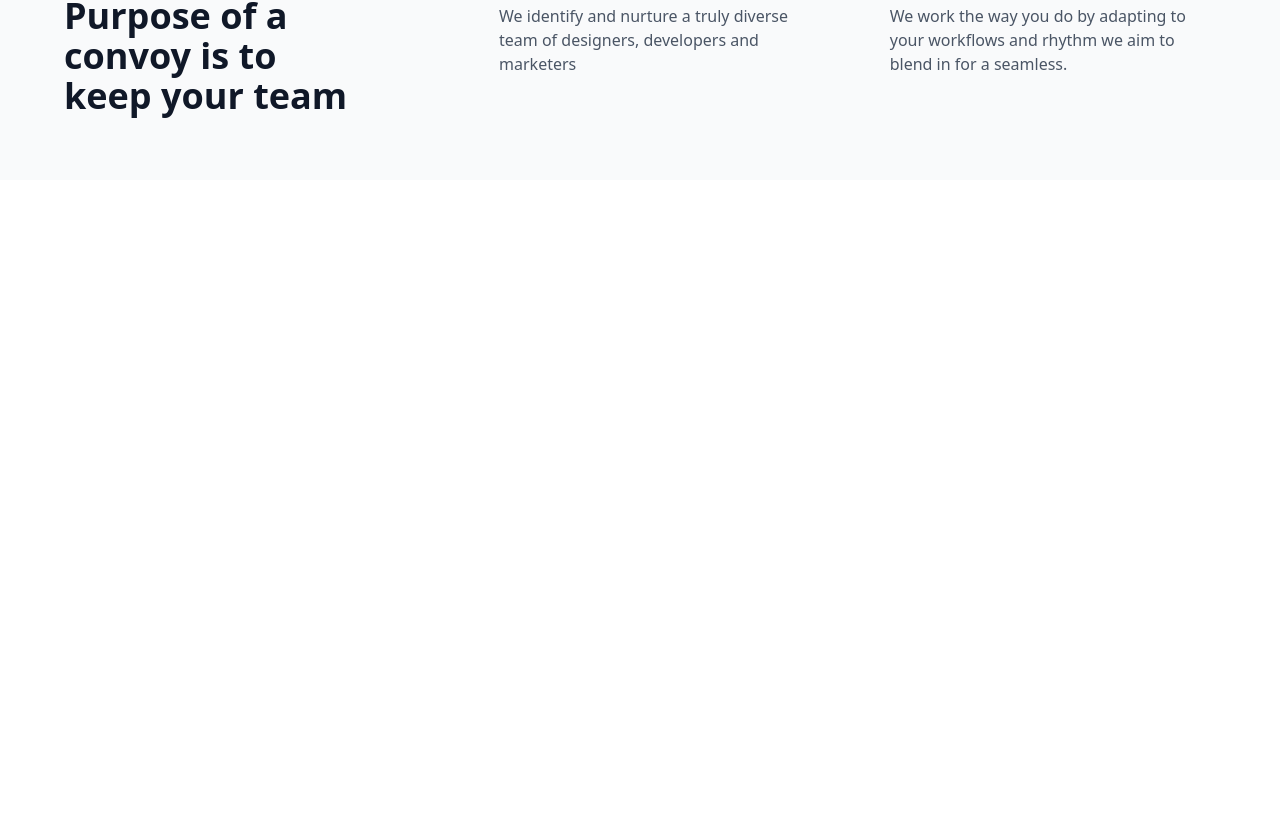
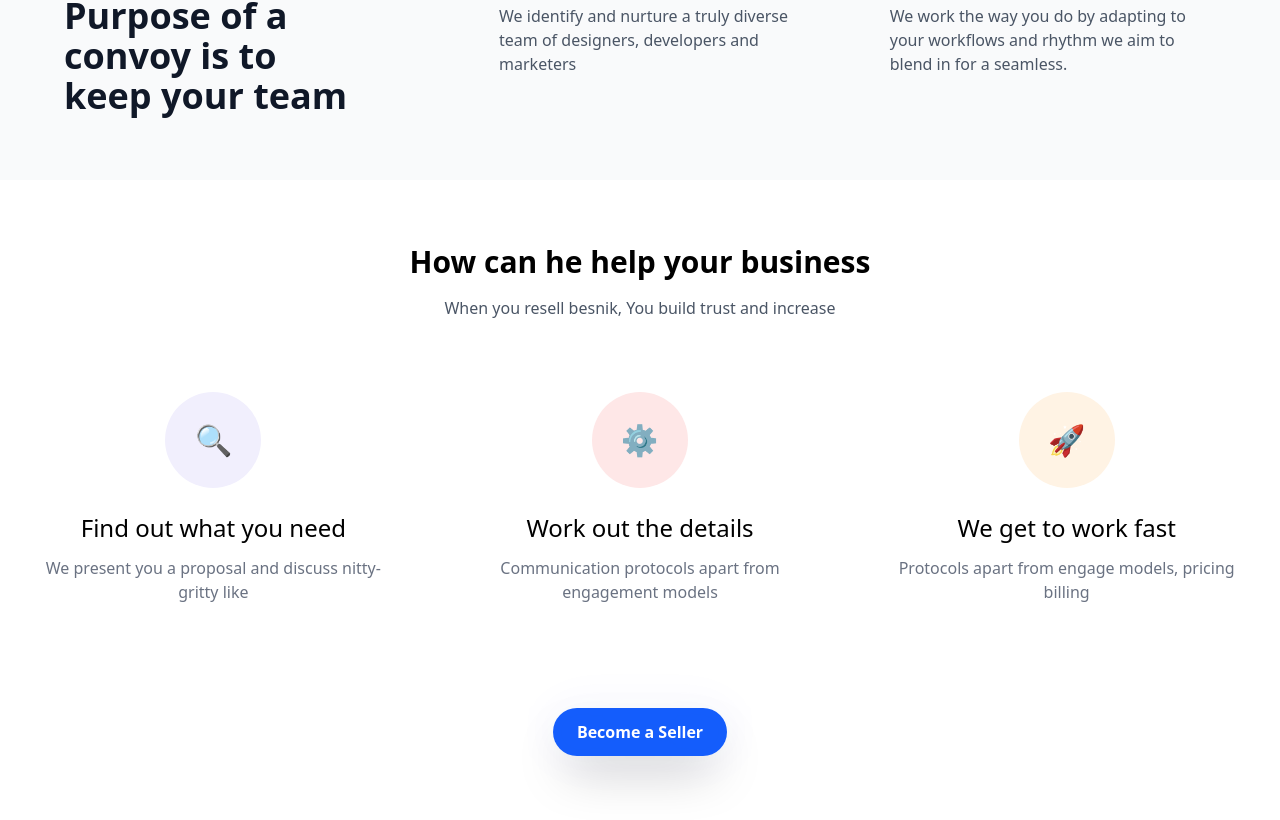
Before and after one commit to rehan606/Lending-Page, a React (Vite) app: page / in a window 1280 px wide. Shown: the part 911-1731 px from the top of the page. Before the commit the page ends 1091 px from the top, so only its background shows below. Built offline with nearby package versions, Linux system fonts and the light colour scheme.

Commit message:
complete Feature Section

```diff
--- a/src/App.jsx
+++ b/src/App.jsx
@@ -3,6 +3,8 @@
 // import viteLogo from '/vite.svg'
 import './App.css'
 import CompanyLogo from './components/CompanyLogo'
+import FeaturesSection from './components/FeaturesSection'
+import Features from './components/FeaturesSection'
 import Hero from './components/Hero'
 import Navbar from './components/Navbar'
 import PurposeSection from './components/PurposeSection'
@@ -15,10 +17,11 @@
       <main className='relative min-h-screen overflow-hidden'>
         <div className='absolute -top-28 -left-28 w-[500px] h-[500px] bg-gradient-to-tr from-indigo-500/20 to-pink-500/20 rounded-full blur-[80px] -z-10 '></div>
         <div className='overflow-hidden'>
-          <Navbar></Navbar>
-          <Hero></Hero>
-          <CompanyLogo></CompanyLogo>
-          <PurposeSection></PurposeSection>
+          <Navbar/>
+          <Hero/>
+          <CompanyLogo/>
+          <PurposeSection/>
+          <FeaturesSection/>
         </div>
       </main>
 
--- a/src/assets/data.js
+++ b/src/assets/data.js
@@ -16,7 +16,7 @@
 
 //   features section
 
-  const features = [
+const features = [
     {
       icon: "🔍",
       title: "Find out what you need",
@@ -32,7 +32,7 @@
       title: "We get to work fast",
       description: "Protocols apart from engage models, pricing billing"
     }
-  ];
+];
 
 //   services section
 const services = [
--- /dev/null
+++ b/src/components/FeaturesSection.jsx
@@ -0,0 +1,60 @@
+import React from 'react'
+
+const FeaturesSection = () => {
+
+  const features = [
+      {
+        icon: "🔍",
+        title: "Find out what you need",
+        description: "We present you a proposal and discuss nitty-gritty like"
+      },
+      {
+        icon: "⚙️",
+        title: "Work out the details",
+        description: "Communication protocols apart from engagement models"
+      },
+      {
+        icon: "🚀",
+        title: "We get to work fast",
+        description: "Protocols apart from engage models, pricing billing"
+      }
+  ];
+
+  return (
+    <section className='max-w-7xl mx-auto px-4 py-16'>
+      <div className='text-center mb-12'>
+        <h2 className='text-3xl font-bold mb-4 '> How can he help your business</h2>
+        <p className='text-gray-600'> When you resell besnik, You build trust and increase</p>
+      </div>
+
+      <div className='grid grid-cols-1 md:grid-cols-3 gap-8'>
+        {
+          features.map((feature, index) => (
+
+            <div key={index} className='flex flex-col items-center p-6 ' >
+              <div className='w-24 h-24 rounded-full mb-6 flex items-center justify-center ' style={{
+                backgroundColor: index === 0 ? '#F1EFFD' : index === 1 ? '#FEE7E7' : '#FFF3E4'
+              }}>
+                <div className="text-3xl">{feature.icon}</div>
+              </div>
+
+              <h3 className='text-2xl font-medium mb-3'>{feature.title}</h3>
+              <p className='text-gray-500 text-center'>{feature.description}</p>
+            </div>
+          ))
+        }
+      </div>
+
+      <div className='text-center mt-12'>
+        <button className='relative mt-8 px-6 py-3 bg-blue-600 cursor-pointer transition-colors duration-300 shadow-2xl backdrop-blur-2xl text-white font-semibold rounded-full hover:bg-blue-700'>Become a Seller
+
+          <div className='absolute -z-10 w-full h-full  rounded-full border-2 border-blue-600/50 blur-xl top-0 left-0 animate-pulse'></div>
+        </button>
+
+      </div>
+
+    </section>
+  )
+}
+
+export default FeaturesSection
```
Also changed, not shown: src/components/Navbar.jsx (line endings or trailing spaces).
